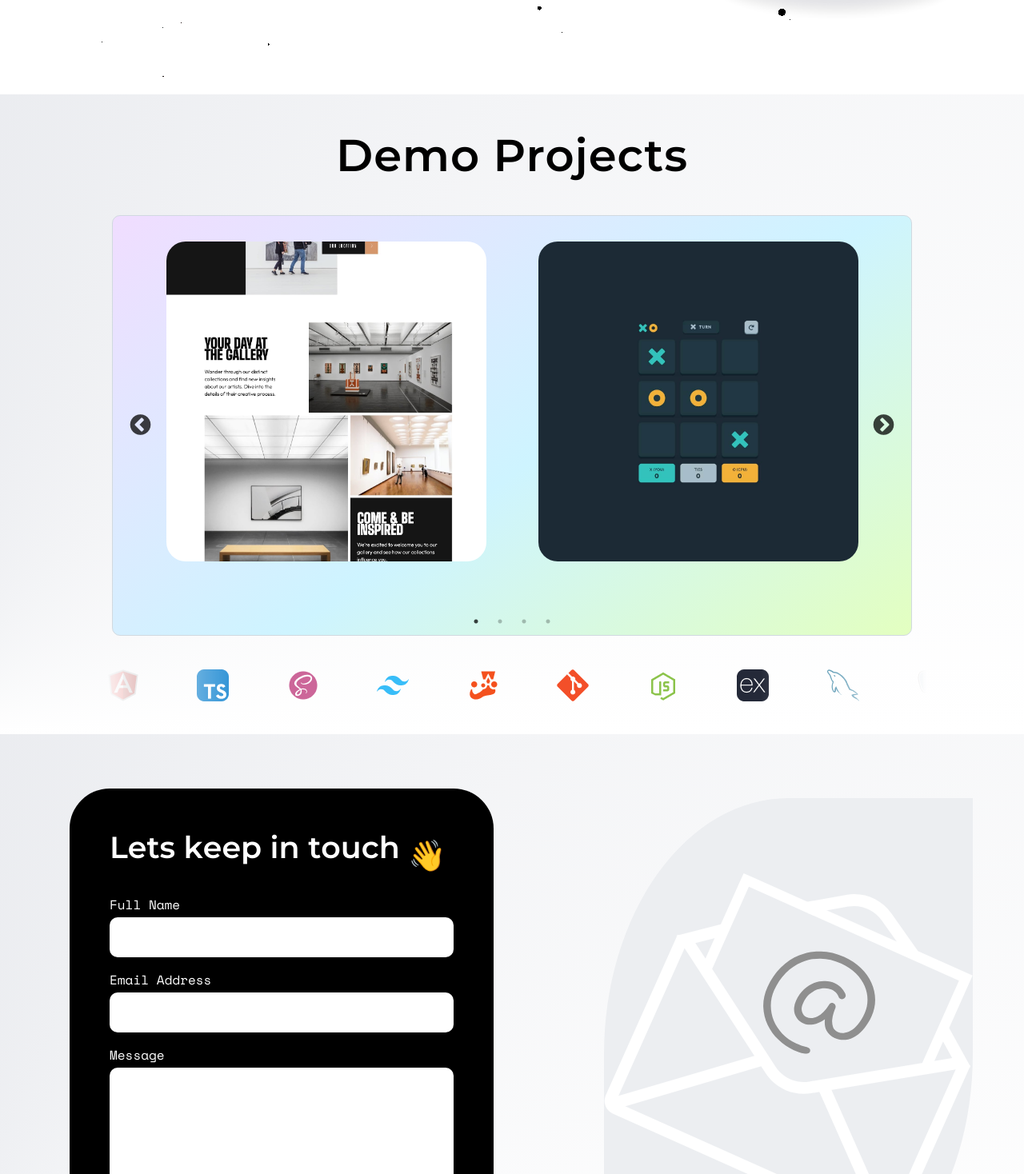
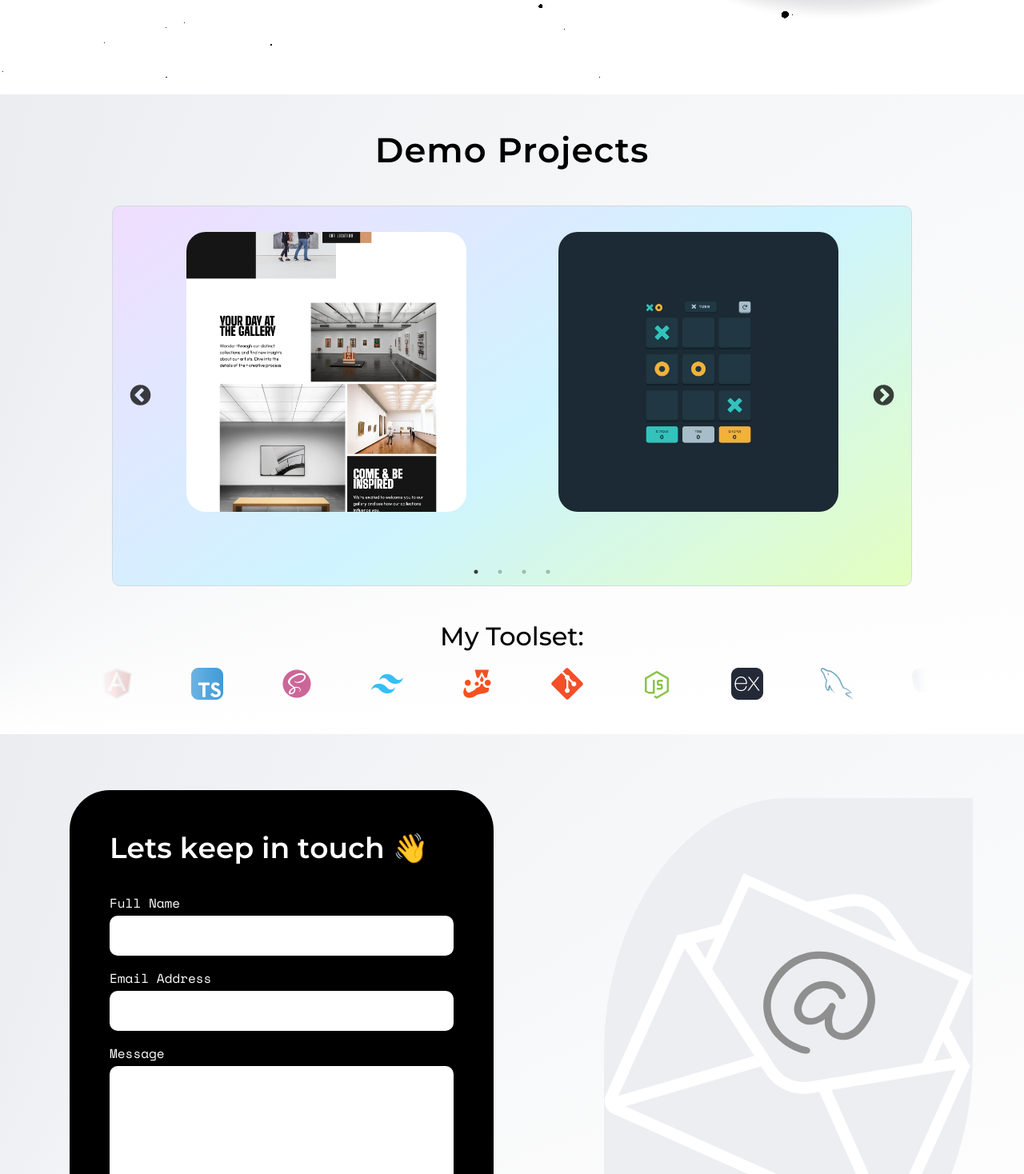
Before and after one commit to JHughesSUTA/jhdevstudio, a React (Vite) app: page / in a window 1280 px wide. Shown: the part 682-2150 px from the top of the page at 80% size. Built offline with nearby package versions, Linux system fonts and the light colour scheme.

Commit message:
random updates

```diff
--- a/src/App.jsx
+++ b/src/App.jsx
@@ -6,6 +6,7 @@ import { ToastContainer } from "react-toastify";
 import "react-toastify/dist/ReactToastify.css";
 import ProjectsSection from "./components/ProjectsSection/ProjectsSection";
 import { ThemeProvider } from "./contexts/ThemeContext";
+import Footer from "./components/Footer";
 
 const App = () => {
   return (
@@ -16,6 +17,7 @@ const App = () => {
         <ProjectsSection />
         <ContactSection />
         <ToastContainer />
+        <Footer />
       </ThemeProvider>
     </>
   );
--- a/src/assets/styles/main.scss
+++ b/src/assets/styles/main.scss
@@ -20,7 +20,7 @@
   outline: 4px solid #ff21c0;
 }
 
-html,
+// html,
 body {
   overflow-x: hidden;
 }
@@ -63,6 +63,8 @@ dialog[open] {
 
 html {
   scroll-snap-type: y mandatory;
+  // height: 100vh;
+  // overflow-y: auto;
 }
 
 ::backdrop {
--- a/src/components/ContactSection/ContactForm.jsx
+++ b/src/components/ContactSection/ContactForm.jsx
@@ -48,7 +48,7 @@ export default function Contact() {
         <h2>
           <span>
             <SplitText
-              text="Lets keep in touch"
+              text="Lets keep in touch &nbsp;&#128075;"
               className=""
               delay={10}
               duration={2}
@@ -62,34 +62,6 @@ export default function Contact() {
               // onLetterAnimationComplete={handleAnimationComplete}
             />
           </span>
-          <motion.span
-            initial={{ opacity: 0 }}
-            whileInView={{ opacity: 1 }}
-            transition={{ duration: 0.5, delay: 1 }}
-          >
-            &nbsp;&#128075;
-          </motion.span>
-
-          {/* <motion.span
-            initial={{ opacity: 0 }}
-            whileInView={{ opacity: 1 }}
-            animate={{
-              opacity: 1,
-              rotate: [0, 10, -10, 10, 0],
-            }}
-            transition={{
-              opacity: { duration: 0.5, delay: 1.5 },
-              rotate: {
-                duration: 0.5,
-                delay: 6.5, // Start waving 5 seconds after appearing (1.5 + 5)
-                repeat: Infinity,
-                repeatDelay: 4.5, // 5 seconds total cycle time minus 0.5s animation
-                ease: "easeInOut",
-              },
-            }}
-          >
-            &nbsp;&#128075;
-          </motion.span> */}
         </h2>
 
         <motion.div
@@ -97,6 +69,7 @@ export default function Contact() {
           initial={{ opacity: 0, x: 100 }}
           whileInView={{ opacity: 1, x: 0 }}
           transition={{ duration: 0.5, delay: 0 }}
+          viewport={{ once: true }}
         >
           <label htmlFor="name">Full name</label>
           <input
@@ -112,6 +85,7 @@ export default function Contact() {
           initial={{ opacity: 0, x: 100 }}
           whileInView={{ opacity: 1, x: 0 }}
           transition={{ duration: 0.5, delay: 0.2 }}
+          viewport={{ once: true }}
         >
           <label htmlFor="email">Email address</label>
           <input type="email" style={inputStyle} name="email" required />
@@ -122,6 +96,7 @@ export default function Contact() {
           initial={{ opacity: 0, x: 100 }}
           whileInView={{ opacity: 1, x: 0 }}
           transition={{ duration: 0.5, delay: 0.4 }}
+          viewport={{ once: true }}
         >
           <label htmlFor="name">Message</label>
           <textarea name="message" style={inputStyle} required></textarea>
@@ -132,6 +107,7 @@ export default function Contact() {
           initial={{ opacity: 0, x: 100 }}
           whileInView={{ opacity: 1, x: 0 }}
           transition={{ duration: 0.5, delay: 0.6 }}
+          viewport={{ once: true }}
         >
           <button type="submit">Send</button>
         </motion.div>
--- a/src/components/ContactSection/ContactForm.scss
+++ b/src/components/ContactSection/ContactForm.scss
@@ -9,7 +9,7 @@
   margin-right: auto;
 
   h2 {
-    font-size: 38px;
+    font-size: 36px;
     padding-bottom: 10px;
     font-family: $secondary;
     font-weight: 600;
--- a/src/components/ContactSection/ContactSection.scss
+++ b/src/components/ContactSection/ContactSection.scss
@@ -3,10 +3,11 @@
 
 #contact {
   height: 100vh;
+  min-height: 693px;
   position: relative;
   display: flex;
-  // scroll-snap-align: start;
-  // scroll-snap-stop: always;
+  scroll-snap-align: start;
+  scroll-snap-stop: always;
   background-image: conic-gradient(
     from 90deg at -10% 100%,
     #bcc1cd 0deg,
@@ -47,7 +48,7 @@
   }
 }
 
-@media screen and (max-width: 1024px) {
+@media screen and (max-width: 1100px) {
   #contact {
     .container {
       gap: 20px;
@@ -74,7 +75,8 @@
 
 @media screen and (max-width: 767px) {
   #contact {
-    padding-top: 50px;
+    // padding-top: 50px
+    align-items: center;
 
     .container {
       display: block;
@@ -93,20 +95,21 @@
           }
 
           h2 {
-            font-size: 28px;
+            font-size: 25px;
           }
         }
       }
 
       .svg-container {
-        width: 100%;
-        max-height: 300px;
-        margin-top: 25px;
-        margin-left: 0;
+        display: none;
+        // width: 100%;
+        // max-height: 300px;
+        // margin-top: 25px;
+        // margin-left: 0;
 
-        svg {
-          max-width: 200px;
-        }
+        // svg {
+        //   max-width: 200px;
+        // }
       }
     }
   }
--- /dev/null
+++ b/src/components/Footer.jsx
@@ -0,0 +1,9 @@
+import "./Footer.scss";
+
+const Footer = () => {
+  return (
+    <footer id="footer">&copy; 2025 JHDevStudio. All Rights Reserved.</footer>
+  );
+};
+
+export default Footer;
--- /dev/null
+++ b/src/components/Footer.scss
@@ -0,0 +1,15 @@
+#footer {
+  background-color: black;
+  color: white;
+  min-height: 150px;
+  scroll-snap-align: end;
+  scroll-snap-stop: always;
+  padding: 50px;
+  text-align: center;
+}
+
+@media screen and (max-width: 767px) {
+  #footer {
+    font-size: 11px;
+  }
+}
--- a/src/components/Nav.scss
+++ b/src/components/Nav.scss
@@ -10,6 +10,8 @@
   background-color: white;
   z-index: 100;
   position: relative;
+  scroll-snap-align: start;
+  scroll-snap-stop: always;
 
   #mobile-menu {
     &.mobile-menu--closed {
@@ -19,6 +21,26 @@
 
     &.mobile-menu--open {
       display: block;
+    }
+
+    .nav__links--mobile {
+      a {
+        position: relative;
+        &::before {
+          content: "";
+          position: absolute;
+          bottom: -4px;
+          left: 0;
+          width: 0%;
+          height: 2px;
+          background-color: #fff;
+          transition: all 0.5s;
+        }
+
+        &:hover::before {
+          width: 100%;
+        }
+      }
     }
   }
 
--- a/src/components/ProjectsSection/ProjectSection.scss
+++ b/src/components/ProjectsSection/ProjectSection.scss
@@ -26,8 +26,10 @@
     #bcc1cd 90deg,
     #fff 1turn
   );
-  // scroll-snap-align: start;
-  // scroll-snap-stop: always;
+  scroll-snap-align: start;
+  scroll-snap-stop: always;
+  height: 100vh;
+  min-height: 693px;
 
   .projects-container {
     display: flex;
@@ -40,16 +42,25 @@
     display: block;
     // max-width: 90%;
     text-align: center;
-    font-size: 3.5rem;
+    font-size: 2.7rem;
     letter-spacing: 1px;
     font-family: $secondary;
     font-weight: 600;
+  }
+
+  h3 {
+    font-size: 2rem;
+    text-align: center;
+    font-family: $secondary;
+    font-weight: 500;
+    margin-bottom: 20px;
   }
 
   .slick-prev,
   .slick-next {
     width: 30px;
     height: 30px;
+    z-index: 1;
 
     &:focus-visible {
       outline: 4px solid #ff21c0;
@@ -78,7 +89,7 @@
     }
   }
 
-  .containerz {
+  .carousel-container {
     background-color: rgb(248, 248, 248);
     // border-radius: 5rem;
     // padding-block: min(8vh, 5rem);
@@ -154,7 +165,6 @@
       margin-bottom: 5px;
       font-family: $secondary;
     }
-
 
     .card__button {
       text-decoration: none;
@@ -248,7 +258,7 @@
 
 @media screen and (max-width: 1550px) {
   #projects {
-    .containerz {
+    .carousel-container {
       .card__article {
         max-width: 350px;
       }
@@ -267,22 +277,22 @@
 
 @media screen and (max-width: 1366px) {
   #projects {
-    .containerz {
+    .carousel-container {
       max-width: 1000px;
       padding-left: 10px;
       padding-right: 10px;
-      .card__article {
-        max-width: 400px;
-      }
-      .card__img {
-        width: 400px;
-        height: 400px;
-      }
+      // .card__article {
+      //   max-width: 400px;
+      // }
+      // .card__img {
+      //   width: 400px;
+      //   height: 400px;
+      // }
 
-      .card__data {
-        width: 350px;
-        left: 25px;
-      }
+      // .card__data {
+      //   width: 350px;
+      //   left: 25px;
+      // }
 
       .slick-prev {
         left: -15px;
@@ -297,7 +307,7 @@
 // TABLET
 @media screen and (max-width: 1040px) {
   #projects {
-    .containerz {
+    .carousel-container {
       max-width: 1000px;
       .card__article {
         max-width: 350px;
@@ -324,7 +334,7 @@
 
 @media screen and (max-width: 950px) {
   #projects {
-    .containerz {
+    .carousel-container {
       max-width: 600px;
       .card__article {
         max-width: 400px;
@@ -348,7 +358,7 @@
     h2 {
       font-size: 2rem;
     }
-    .containerz {
+    .carousel-container {
       max-width: 600px;
       .card__article {
         max-width: 280px;
--- a/src/components/ProjectsSection/ProjectsSection.jsx
+++ b/src/components/ProjectsSection/ProjectsSection.jsx
@@ -100,7 +100,7 @@ const ProjectsSection = () => {
           />
         </h2>
         <div
-          className="containerz"
+          className="carousel-container"
           style={{
             background:
               theme === "dark"
@@ -130,7 +130,10 @@ const ProjectsSection = () => {
           </div>
         </div>
 
-        <Marquee />
+        <div>
+          <h3 style={{ color: theme === "light" ? "#000" : "#fff"}}>My Toolset:</h3>
+          <Marquee />
+        </div>
       </div>
     </section>
   );
```
Also changed, not shown: src/components/ProjectsSection/Marquee.jsx (+0 -51 lines).
